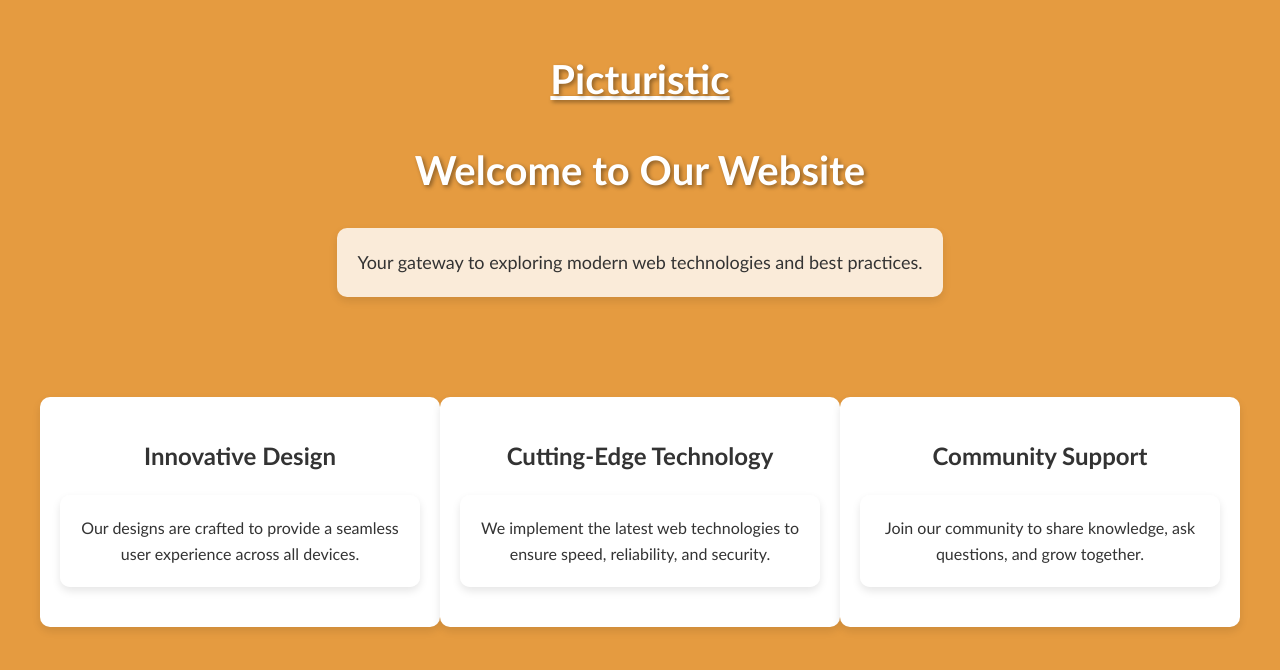
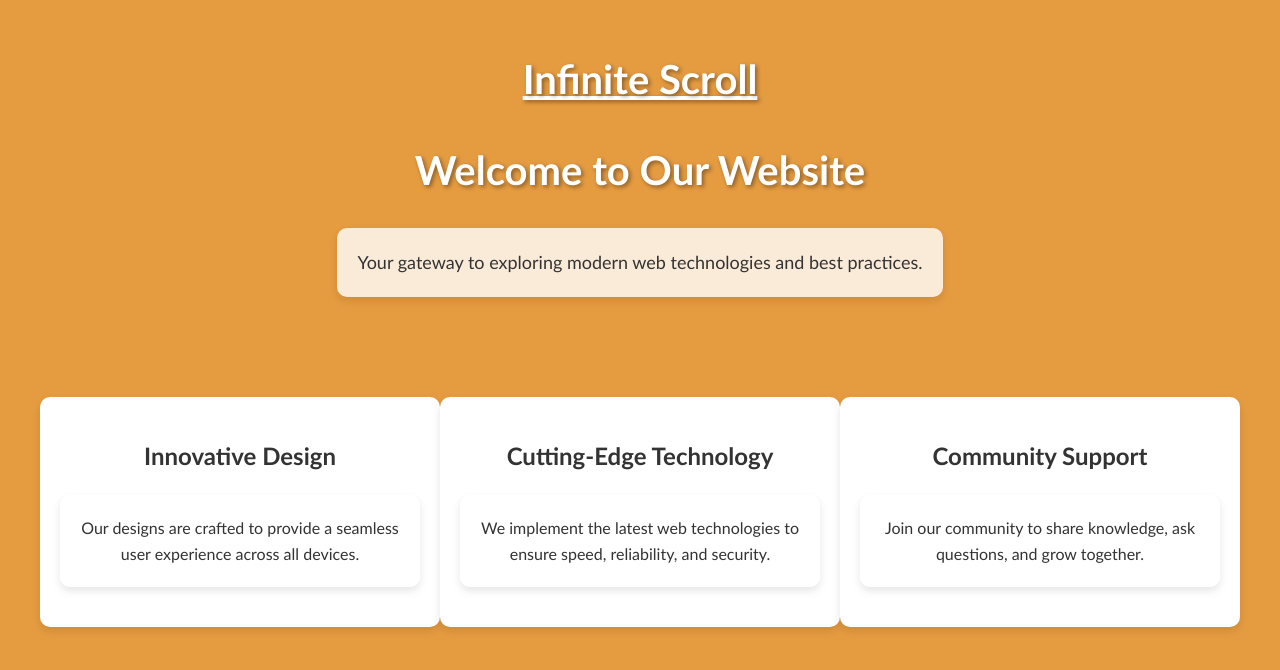
Before and after one commit to Medilan8D/Infinite-Scroll, a website: page home.html in a window 1280 px wide. Drawn offline with Linux system fonts and the light colour scheme.

Commit message:
home.html

```diff
--- a/home.html
+++ b/home.html
@@ -70,7 +70,7 @@
 </head>
 <body>
     <header>
-        <h1><b><u>Picturistic</u></b></h1>
+        <h1><b><u>Infinite Scroll</u></b></h1>
         <h1>Welcome to Our Website</h1>
         <p>Your gateway to exploring modern web technologies and best practices.</p>
     </header>
```
